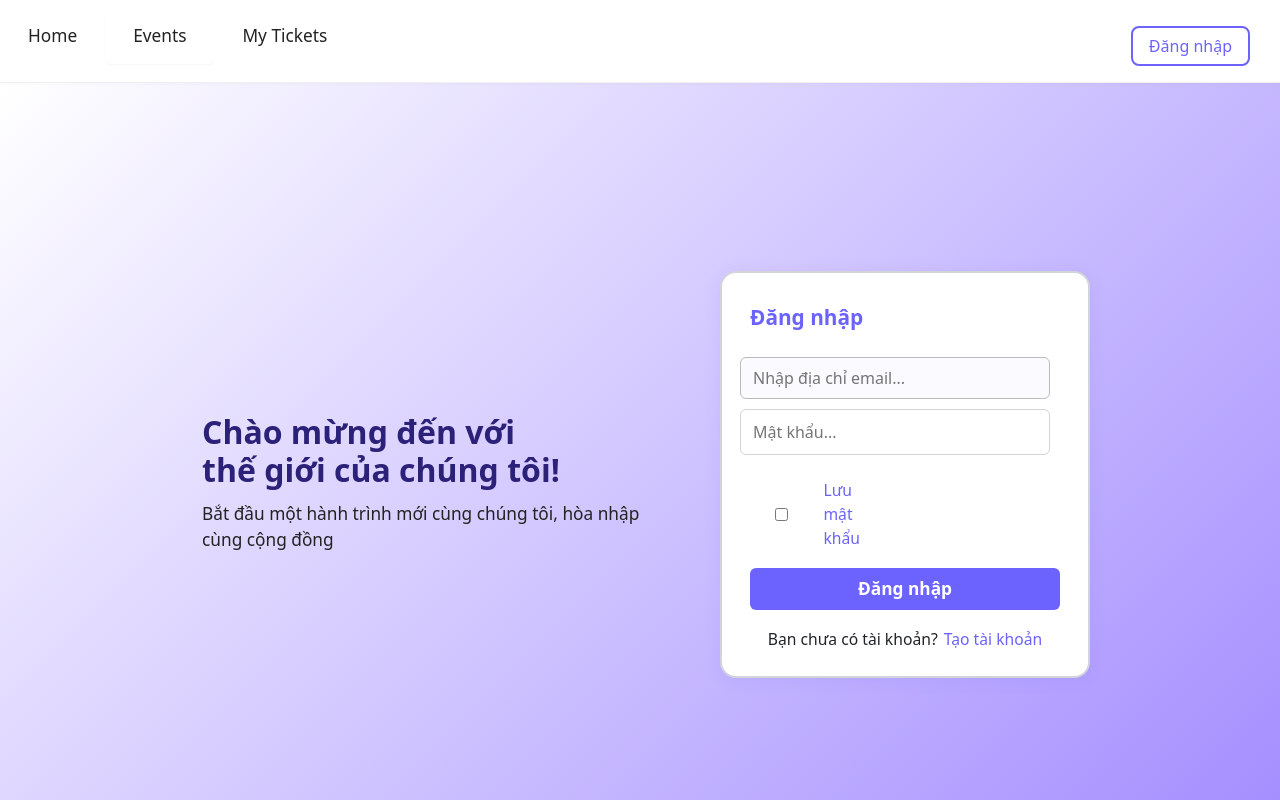
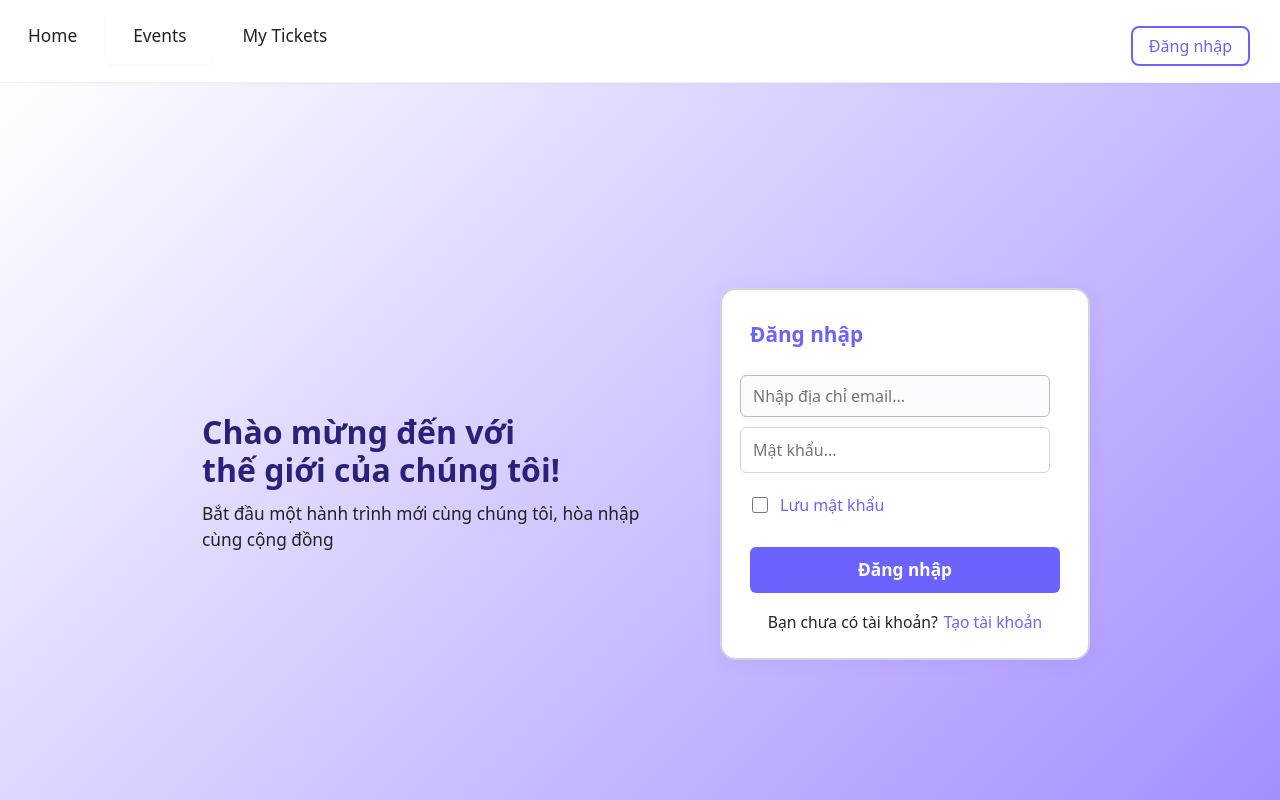
Before and after one commit to Hiep-Trinh-Dinh/QuanLySuKien, a Vue app in the folder client/: page /login in a window 1280 px wide. Shown: the top 800 px of the page. Built offline with nearby package versions, Linux system fonts and the light colour scheme.

Commit message:
fix ui login

```diff
--- a/client/src/assets/css/login.css
+++ b/client/src/assets/css/login.css
@@ -1,11 +1,11 @@
-.login-page-bg {
+.loginpage-bg {
   min-height: 100vh;
   background: linear-gradient(135deg, #fff 0%, #a18aff 100%);
   display: flex;
   align-items: center;
   justify-content: center;
 }
-.login-flex {
+.loginpage-flex {
   display: flex;
   align-items: center;
   justify-content: center;
@@ -14,24 +14,24 @@
   max-width: 900px;
   margin: 0 auto;
 }
-.login-welcome {
+.loginpage-welcome {
   flex: 1;
   text-align: left;
   color: #2c2178;
   padding-left: 12px;
 }
-.login-welcome h2 {
+.loginpage-welcome-title {
   font-size: 2rem;
   font-weight: 700;
   margin-bottom: 12px;
   line-height: 1.2;
 }
-.login-welcome p {
+.loginpage-welcome-desc {
   font-size: 1.08rem;
   color: #222;
   margin-bottom: 0;
 }
-.login-form {
+.loginpage-form {
   flex: 1;
   background: #fff;
   border-radius: 16px;
@@ -44,14 +44,14 @@
   align-items: stretch;
   border: 2px solid #d1d5db;
 }
-.login-title {
+.loginpage-title {
   color: #6c63ff;
   font-size: 1.3rem;
   font-weight: 600;
   margin-bottom: 18px;
   text-align: left;
 }
-.login-input {
+.loginpage-input {
   border: 1.5px solid #d1d5db;
   border-radius: 6px;
   padding: 10px 12px;
@@ -62,29 +62,32 @@
   transition: border 0.2s;
   width: 100%;
 }
-.login-input:focus {
+.loginpage-input:focus {
   border: 1.5px solid #6c63ff;
 }
-
-.login-options {
+.loginpage-options {
   display: flex;
   align-items: center;
-  margin-bottom: 8px;
+  gap: 8px;
+  margin-bottom: 16px;
+  margin-left: 2px;
 }
-.login-remember-me {
-  font-size: 0.98rem;
-  color: #444;
-  display: flex;
-  align-items: center;
-  gap: 6px;
+.loginpage-checkbox {
+  width: 16px;
+  height: 16px;
+  accent-color: #6c63ff;
+  margin: 0;
 }
-.login-remember-label {
+.loginpage-remember-label {
   color: #6c63ff;
-  font-size: 0.98rem;
-  margin-left: 4px;
+  font-size: 1rem;
+  font-weight: 400;
+  margin: 0 0 0 4px;
+  cursor: pointer;
+  user-select: none;
+  line-height: 1;
 }
-
-.login-btn-login {
+.loginpage-btn-login {
   text-align: center;
   background: #6c63ff;
   color: #fff;
@@ -94,59 +97,38 @@
   font-weight: 600;
   cursor: pointer;
   transition: background 0.2s;
+  margin-top: 8px;
+  padding: 10px 0;
 }
-
-.login-btn-login:hover {
+.loginpage-btn-login:hover {
   background: #5548c8;
 }
-.login-divider {
-  text-align: center;
-  color: #888;
-  margin: 10px 0 8px 0;
-  font-size: 0.98rem;
-  position: relative;
-}
-.login-divider span {
-  background: #fff;
-  padding: 0 10px;
-  position: relative;
-  z-index: 1;
-}
-.login-divider:before {
-  content: '';
-  position: absolute;
-  left: 0; right: 0; top: 50%;
-  height: 1px;
-  background: #e0e0e0;
-  z-index: 0;
-}
-.login-switch {
+.loginpage-switch {
   text-align: center;
   margin-top: 8px;
   font-size: 0.98rem;
 }
-.login-link {
+.loginpage-link {
   color: #6c63ff;
   text-decoration: none;
   font-weight: 500;
   margin-left: 2px;
 }
-.login-link:hover {
+.loginpage-link:hover {
   text-decoration: underline;
 }
 @media (max-width: 900px) {
-  .login-flex {
+  .loginpage-flex {
     flex-direction: column;
     gap: 24px;
     align-items: center;
   }
-  .login-welcome {
+  .loginpage-welcome {
     text-align: center;
     padding-left: 0;
   }
 }
-
-.login-error {
+.loginpage-error {
   color: #e74c3c;
   background: #fff0f0;
   border: 1px solid #e74c3c;
--- a/client/src/components/LoginForm.vue
+++ b/client/src/components/LoginForm.vue
@@ -1,26 +1,24 @@
 <template>
-  <div class="login-page-bg">
-    <div class="login-flex">
-      <div class="login-welcome">
-        <h2>Chào mừng đến với<br />thế giới của chúng tôi!</h2>
-        <p>Bắt đầu một hành trình mới cùng chúng tôi, hòa nhập cùng cộng đồng</p>
+  <div class="loginpage-bg">
+    <div class="loginpage-flex">
+      <div class="loginpage-welcome">
+        <h2 class="loginpage-welcome-title">Chào mừng đến với<br />thế giới của chúng tôi!</h2>
+        <p class="loginpage-welcome-desc">Bắt đầu một hành trình mới cùng chúng tôi, hòa nhập cùng cộng đồng</p>
       </div>
-      <form class="login-form" @submit.prevent="login">
-        <h2 class="login-title">Đăng nhập</h2>
-        <input class="login-input" type="email" placeholder="Nhập địa chỉ email..." v-model="email"/>
-        <input class="login-input" type="password" placeholder="Mật khẩu..." v-model="password" />
-        <div class="login-options">
-          <label class="login-remember-me">
-            <input type="checkbox" />
-            <span class="login-remember-label">Lưu mật khẩu</span>
-          </label>
+      <form class="loginpage-form" @submit.prevent="login">
+        <h2 class="loginpage-title">Đăng nhập</h2>
+        <input class="loginpage-input" type="email" placeholder="Nhập địa chỉ email..." v-model="email"/>
+        <input class="loginpage-input" type="password" placeholder="Mật khẩu..." v-model="password" />
+        <div class="loginpage-options">
+          <input id="loginpage-remember" type="checkbox" class="loginpage-checkbox" />
+          <label for="loginpage-remember" class="loginpage-remember-label">Lưu mật khẩu</label>
         </div>
-        <div v-if="error" class="login-error">{{ error }}</div>
-        <button class="login-btn-login" type="submit" :disabled="loading">
+        <div v-if="error" class="loginpage-error">{{ error }}</div>
+        <button class="loginpage-btn-login" type="submit" :disabled="loading">
           {{ loading ? 'Đang xử lý...' : 'Đăng nhập' }}
         </button>
-        <div class="login-switch">
-          Bạn chưa có tài khoản? <router-link to="/register" class="login-link">Tạo tài khoản</router-link>
+        <div class="loginpage-switch">
+          Bạn chưa có tài khoản? <router-link to="/register" class="loginpage-link">Tạo tài khoản</router-link>
         </div>
       </form>
     </div>
```
